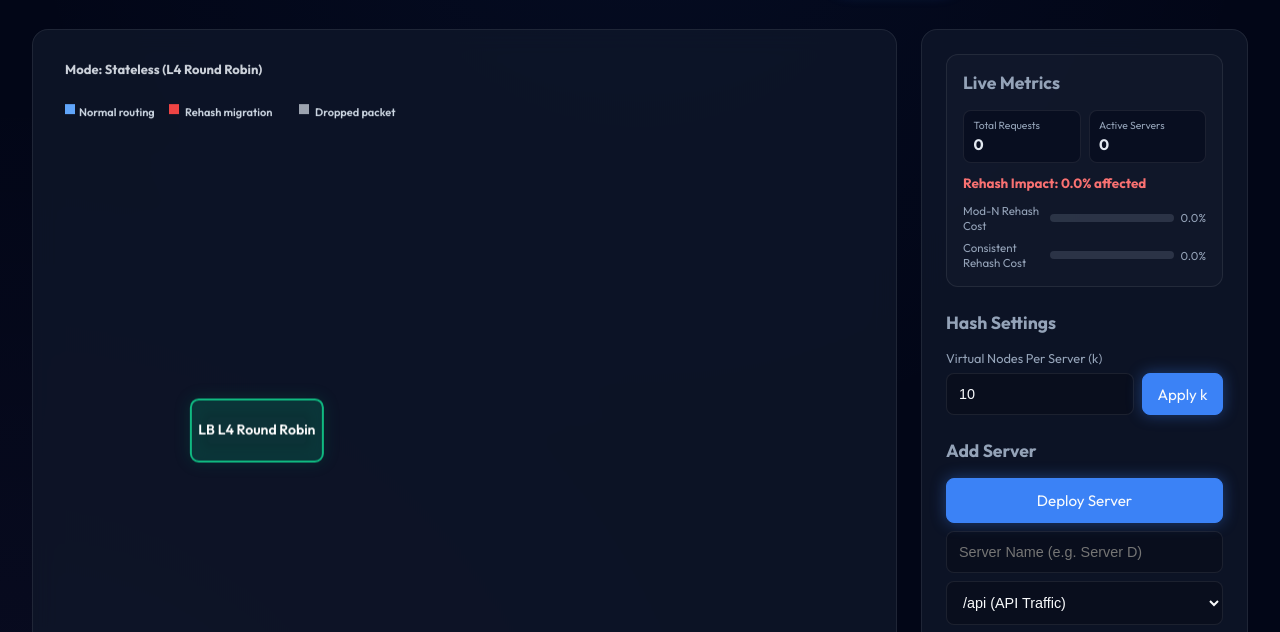
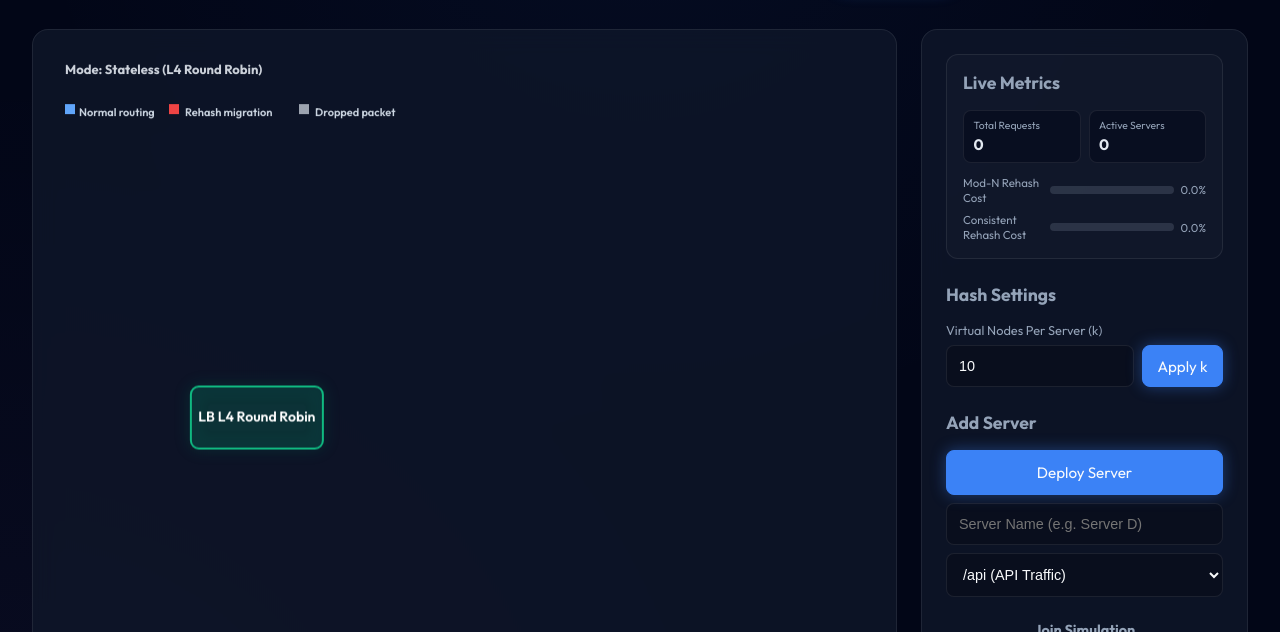
Before and after one commit to AbdoCrow/L4-L7-simulation, a website: page public/presenter.html in a window 1280 px wide. Shown: the part 168-800 px from the top of the page. Drawn offline with nearby package versions, Linux system fonts and the light colour scheme; no server answers.

Commit message:
remove inconsistent cost label

```diff
--- a/public/presenter.html
+++ b/public/presenter.html
@@ -70,10 +70,6 @@
                 <label>Active Servers</label>
                 <strong id="metric-server-count">0</strong>
               </div>
-            </div>
-
-            <div class="rehash-impact" id="rehash-impact-label">
-              Rehash Impact: 0.0% affected
             </div>
 
             <div class="migration-chart" id="migration-chart">
```
